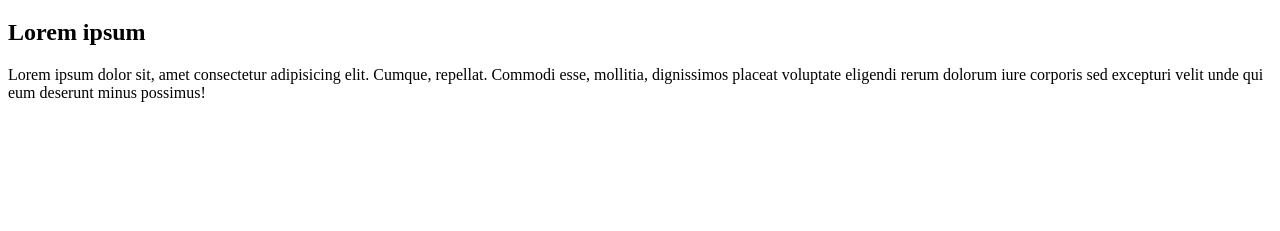
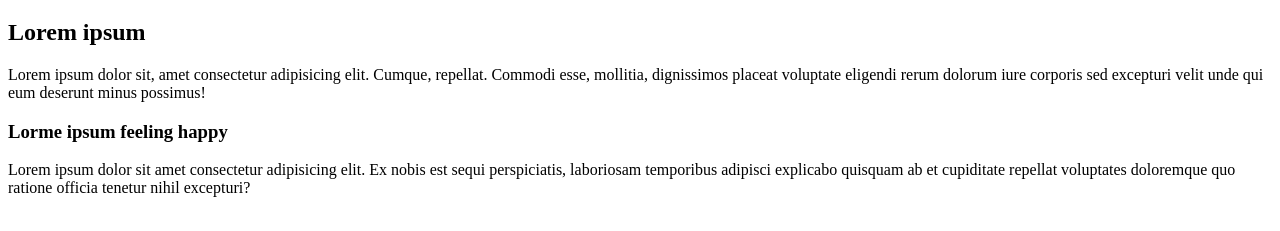
Before and after one commit to mdnurhossain2858/my-first-website, a plain HTML site: page index.html in a window 1280 px wide. Shown: the part 61-292 px from the top of the page. Drawn offline with Linux system fonts and the light colour scheme.

Commit message:
ghost hunting

```diff
--- a/index.html
+++ b/index.html
@@ -9,5 +9,7 @@
     <h1>My First website</h1>
     <h2>Lorem ipsum</h2>
     <p>Lorem ipsum dolor sit, amet consectetur adipisicing elit. Cumque, repellat. Commodi esse, mollitia, dignissimos placeat voluptate eligendi rerum dolorum iure corporis sed excepturi velit unde qui eum deserunt minus possimus!</p>
+    <h3>Lorme ipsum feeling happy</h3>
+    <p>Lorem ipsum dolor sit amet consectetur adipisicing elit. Ex nobis est sequi perspiciatis, laboriosam temporibus adipisci explicabo quisquam ab et cupiditate repellat voluptates doloremque quo ratione officia tenetur nihil excepturi?</p>
 </body>
 </html>
```
